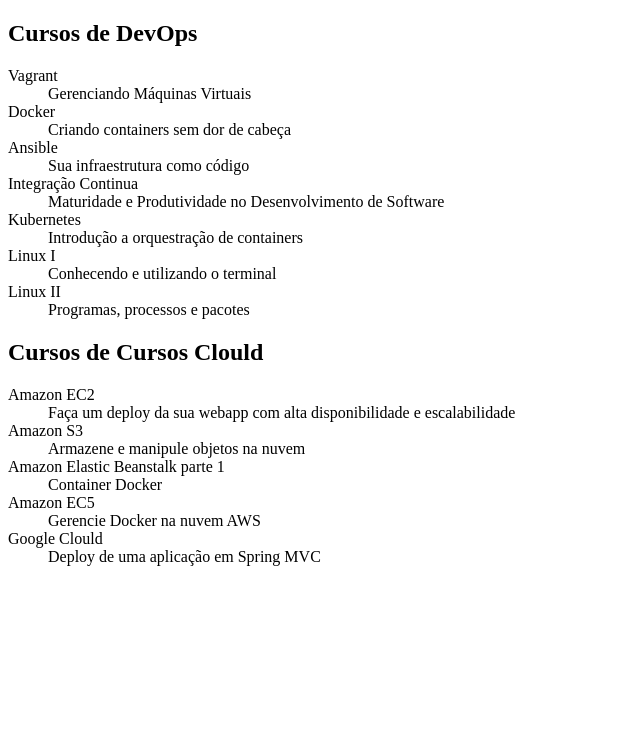
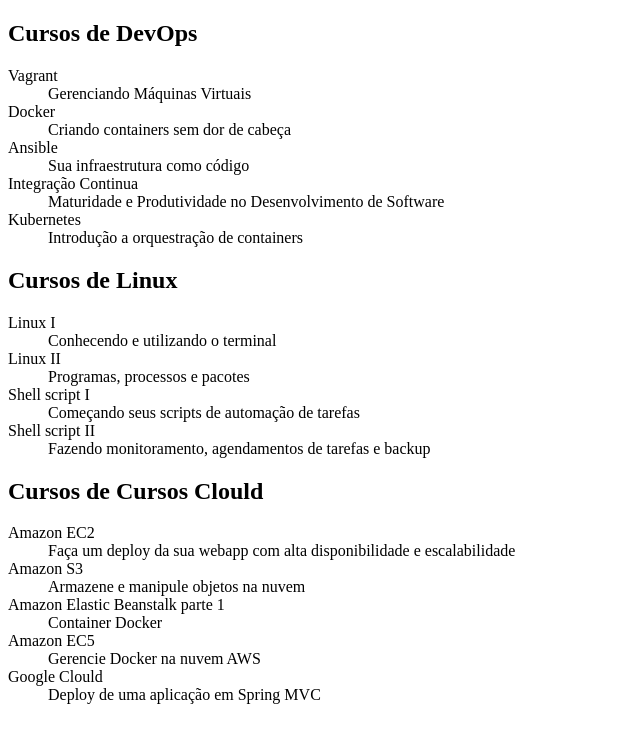
Before and after one commit to TONSILVA/Segundo-Reposit-rio, a plain HTML site: page index.html in a window 1280 px wide. Shown: the whole page, without its empty margins (0-640 px from the left). Drawn offline with Linux system fonts and the light colour scheme.

Commit message:
Corrrigindo Bugs cursos de shell titulo do curso de linux faltantes

```diff
--- a/index.html
+++ b/index.html
@@ -27,14 +27,23 @@
         <dt>Kubernetes</dt>
         <dd>Introdução a orquestração de containers</dd>
 
+        </dl>
+
+     <h2>Cursos de Linux</h2>
+     <dl>
         <dt>Linux I</dt>
         <dd>Conhecendo e utilizando o terminal</dd>
 
  	<dt>Linux II</dt>
         <dd>Programas, processos e pacotes</dd>
 
+        <dt>Shell script I</dt>
+        <dd>Começando seus scripts de automação de tarefas</dd>
 
-    </dl>
+ 	<dt>Shell script II</dt>
+        <dd>Fazendo monitoramento, agendamentos de tarefas e backup</dd>
+
+    	</dl>
 
     <h2>Cursos de Cursos Clould</h2>
     <dt>Amazon EC2</dt>
```
